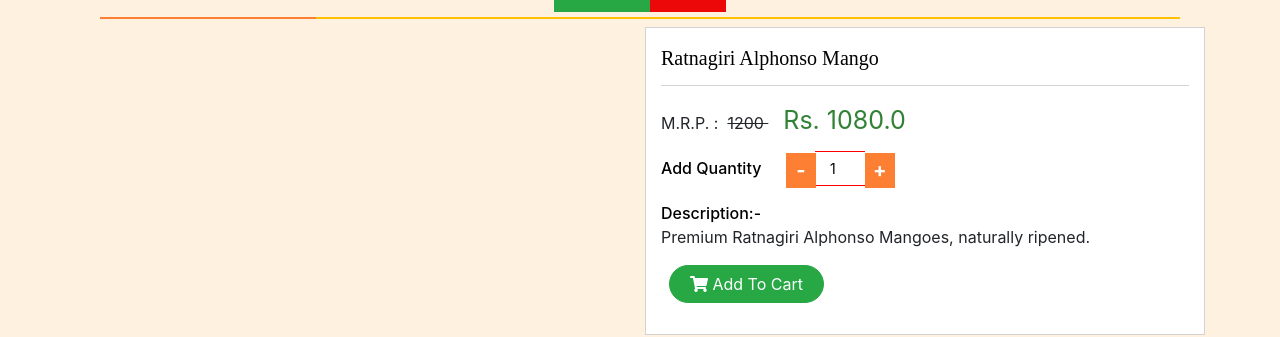
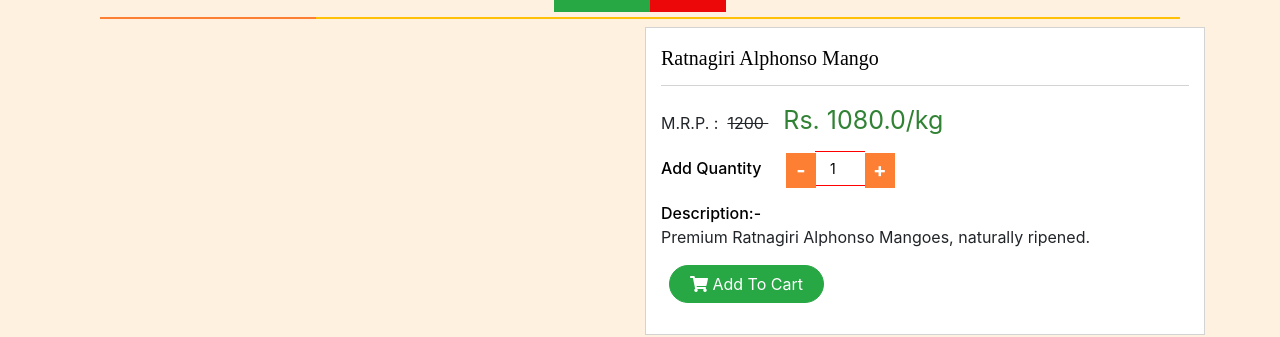
Before and after one commit to rudrali-kalyane/MangoPoint, a Django app: page /product-detail/1/ in a window 1280 px wide. Shown: the part 154-491 px from the top of the page. Run offline with Django 5.2, Linux system fonts and the light colour scheme; data comes from the database, SQL or seed files in the repository; some libraries are stand-ins or nearby versions.

Commit message:
Update product_detail.html

```diff
--- a/templates/product_detail.html
+++ b/templates/product_detail.html
@@ -37,7 +37,7 @@
                 <div class="_p-price-box">
                    <div class="p-list">
                       <span> M.R.P. : <i class="fa fa-inr"></i> <del> {{product.price}}  </del>   </span>
-                      <span class="price"> Rs. {{product.id|applydiscount}} </span>
+                      <span class="price"> Rs. {{product.id|applydiscount}}/kg </span>
                    </div>
                    <div class="_p-add-cart">
                       <div class="_p-qty">
```
